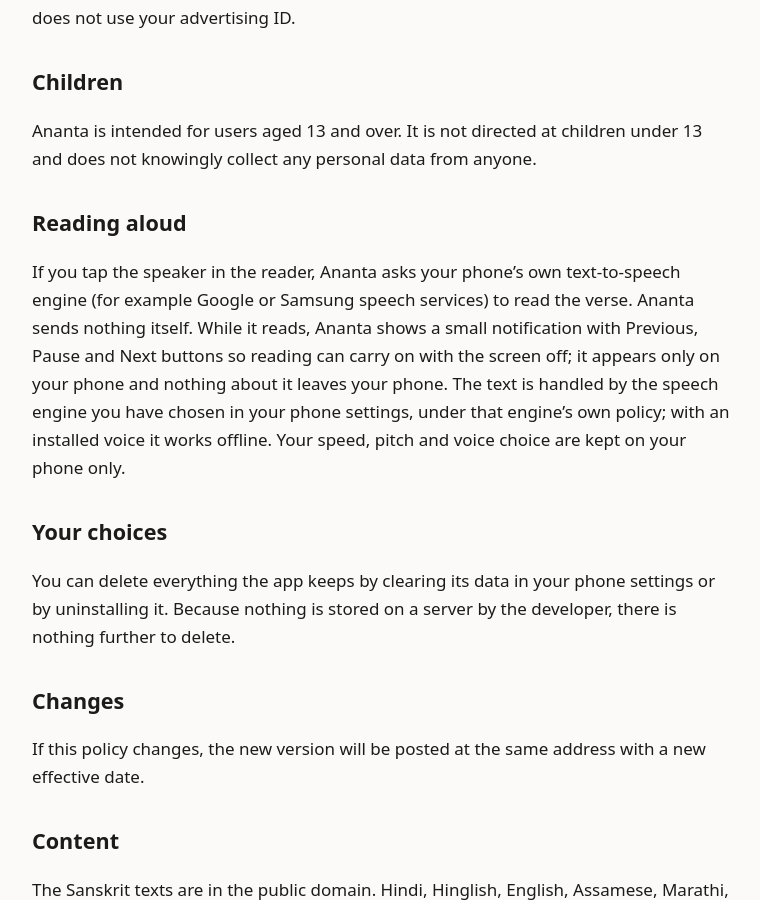
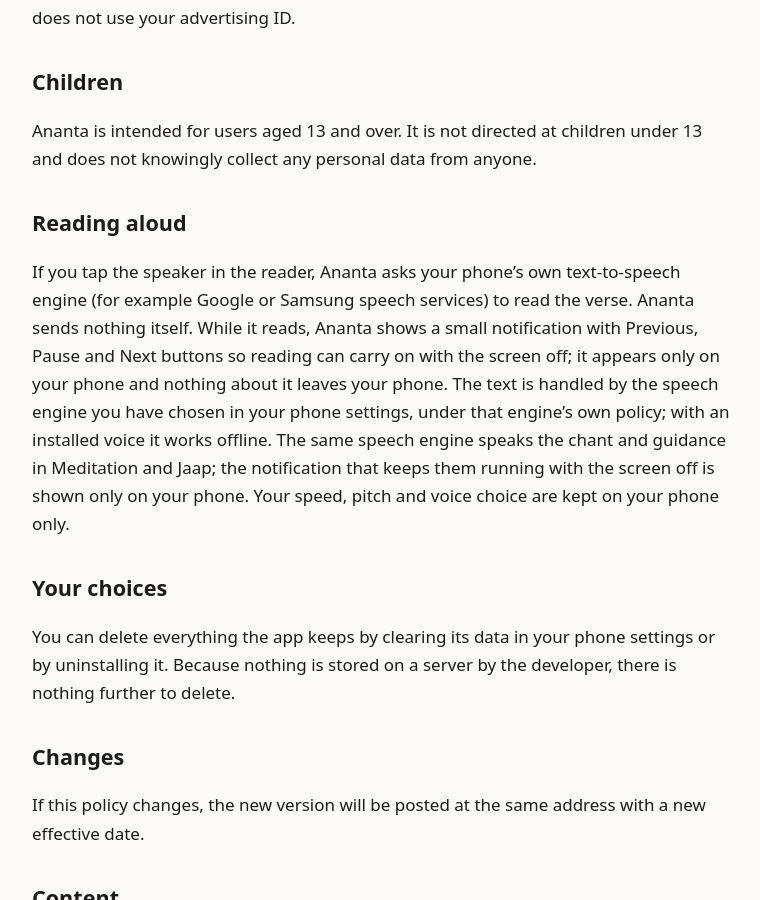
Before and after one commit to ajphukan/ajphukan.github.io, a Jekyll site: the page built from ananta-privacy.md, in a window 1280 px wide and 900 px high, scrolled down 1730 px. Shown: the whole window, without its empty margins (218-978 px from the left). Built offline with Jekyll 4.4.1, drawn with Linux system fonts in a browser that asks for light colours; our own code applies the rules of GitHub Pages for plain Markdown files.

Commit message:
Ananta privacy policy: spoken guidance in Meditation and Jaap
Co-Authored-By: Claude Sonnet 5.5 <noreply@anthropic.com>

```diff
--- a/ananta-privacy.md
+++ b/ananta-privacy.md
@@ -57,7 +57,7 @@ Ananta is intended for users aged 13 and over. It is not directed at children un
 
 ## Reading aloud
 
-If you tap the speaker in the reader, Ananta asks your phone's own text-to-speech engine (for example Google or Samsung speech services) to read the verse. Ananta sends nothing itself. While it reads, Ananta shows a small notification with Previous, Pause and Next buttons so reading can carry on with the screen off; it appears only on your phone and nothing about it leaves your phone. The text is handled by the speech engine you have chosen in your phone settings, under that engine's own policy; with an installed voice it works offline. Your speed, pitch and voice choice are kept on your phone only.
+If you tap the speaker in the reader, Ananta asks your phone's own text-to-speech engine (for example Google or Samsung speech services) to read the verse. Ananta sends nothing itself. While it reads, Ananta shows a small notification with Previous, Pause and Next buttons so reading can carry on with the screen off; it appears only on your phone and nothing about it leaves your phone. The text is handled by the speech engine you have chosen in your phone settings, under that engine's own policy; with an installed voice it works offline. The same speech engine speaks the chant and guidance in Meditation and Jaap; the notification that keeps them running with the screen off is shown only on your phone. Your speed, pitch and voice choice are kept on your phone only.
 
 ## Your choices
 
```
